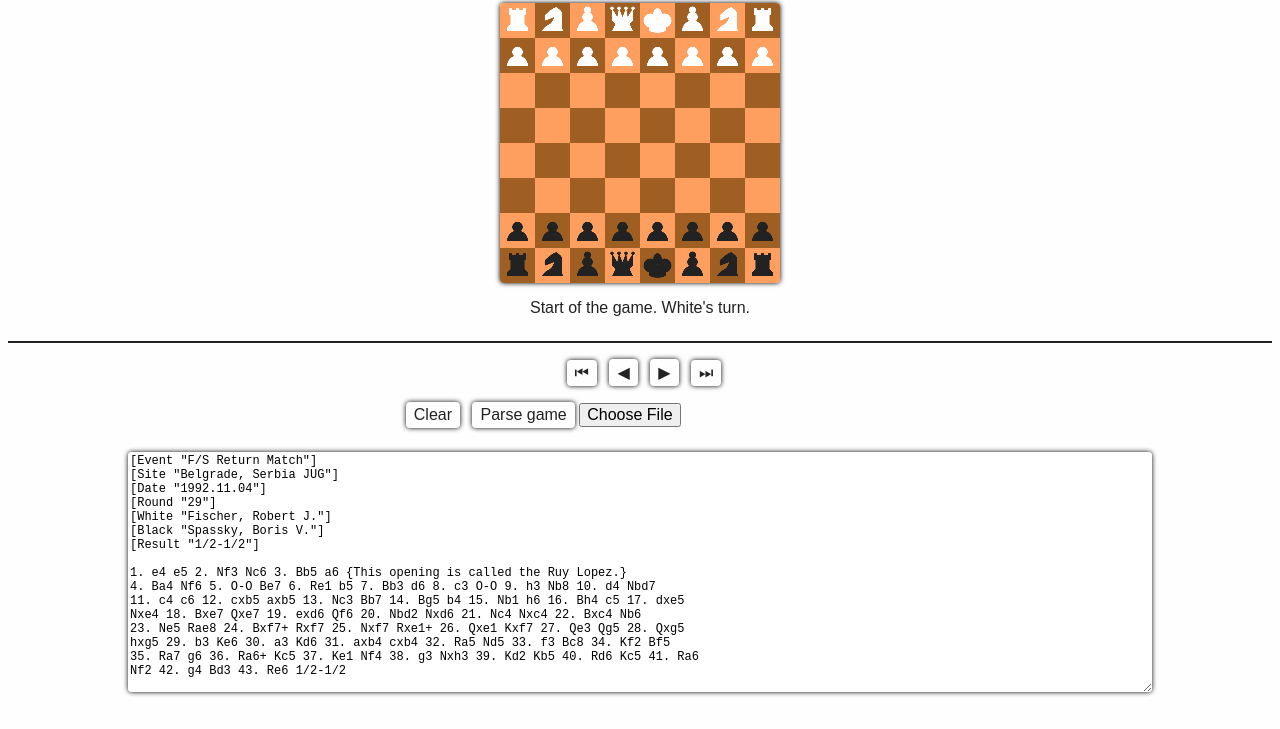
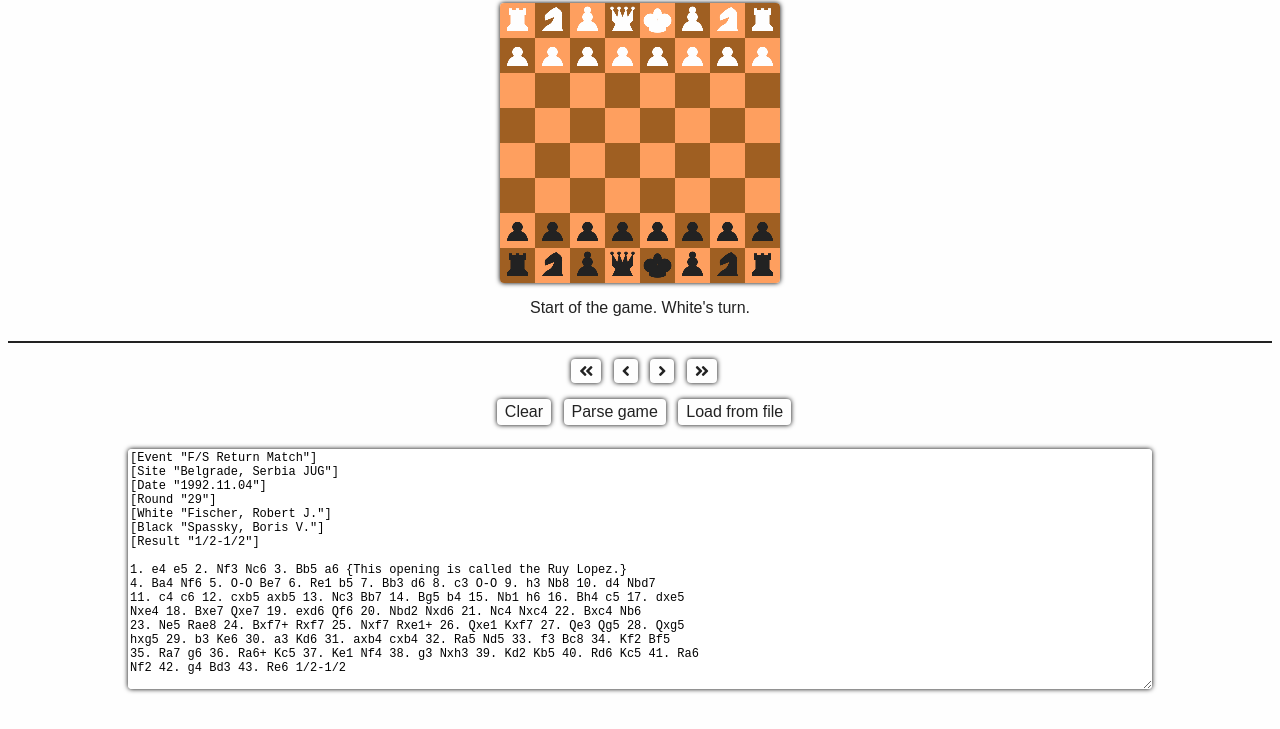
Before and after one commit to neverix/cheese, a website with bundled scripts: page src/index.html in a window 1280 px wide. Shown: the part 71-800 px from the top of the page. Built offline with nearby package versions, Linux system fonts and the light colour scheme.

Commit message:
Final polishing.

```diff
--- a/package.json
+++ b/package.json
@@ -4,12 +4,13 @@
     "description": "Chess viewer",
     "main": "dist/index.js",
     "scripts": {
-        "start": "parcel src/index.html --public-url '.'",
+        "start": "parcel src/index.html",
         "build": "rm -rf docs/* && parcel build src/index.html -d docs/ --public-url '.' && rm -rf docs/*.map"
     },
     "author": "neverix",
     "license": "MIT",
     "devDependencies": {
+        "@fortawesome/fontawesome-free": "^5.12.0",
         "cssnano": "^4.1.10",
         "sass": "^1.24.0",
         "typescript": "^3.7.4"
--- a/src/index.html
+++ b/src/index.html
@@ -2,6 +2,10 @@
     <head>
         <title>Cheese</title>
         <link rel="stylesheet" href="./style.scss" />
+        <link
+            rel="stylesheet"
+            href="https://cdnjs.cloudflare.com/ajax/libs/font-awesome/5.11.2/css/all.min.css"
+        />
         <meta content="width=device-width, initial-scale=1" name="viewport" />
         <meta charset="UTF-8" />
     </head>
@@ -14,15 +18,27 @@
         <hr />
 
         <div class="controls">
-            <button id="start">⏮</button>
-            <button id="undo">◀</button>
-            <button id="redo">▶</button>
-            <button id="end">⏭</button>
+            <button id="start">
+                <i class="fas fa-angle-double-left"></i>
+            </button>
+            <button id="undo">
+                <i class="fas fa-angle-left"></i>
+            </button>
+            <button id="redo">
+                <i class="fas fa-angle-right"></i>
+            </button>
+            <button id="end">
+                <i
+                    class="fas fa-angle-double-left"
+                    style="transform: scaleX(-1);"
+                ></i>
+            </button>
         </div>
 
         <div class="text-controls">
             <button id="clear-button">Clear</button>
             <button id="parse-button">Parse game</button>
+            <button id="file-button">Load from file</button>
             <input type="file" id="file-input" />
         </div>
 
--- a/src/style.scss
+++ b/src/style.scss
@@ -43,8 +43,7 @@ body {
         margin-top: 2vh;
 
         #file-input {
-            font-size: 2vh;
-            color: transparent;
+            display: none;
         }
     }
 
--- a/src/ui.ts
+++ b/src/ui.ts
@@ -33,6 +33,11 @@ class FileManager {
             this.handleFile(event.target.files[0], callback)
             event.target.value = ""
         }
+
+        const fileButton = document.getElementById(
+            "file-button"
+        ) as HTMLButtonElement
+        fileButton.onclick = () => filePicker.click()
 
         const textarea = document.getElementById(
             "textarea"
```
Also changed, not shown: 1 other file.
